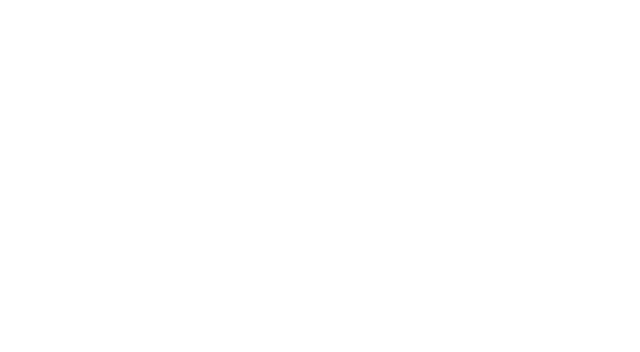
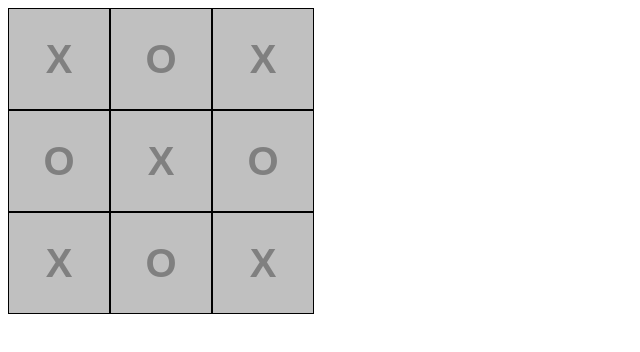
Before and after one commit to bradapc/tictactoe, a plain HTML site: page index.html in a window 1280 px wide. Shown: the whole page, without its empty margins (0-640 px from the left). Drawn offline with Linux system fonts and the light colour scheme.

Commit message:
Added a factory function for creating players and simple gameboard module

```diff
--- a/index.html
+++ b/index.html
@@ -6,7 +6,9 @@
         <link rel="stylesheet" href="style.css">
     </head>
     <body>
+        <div class='gameboard'>
 
+        </div>
         <script src='script.js'></script>
     </body>
 </html>
--- a/script.js
+++ b/script.js
@@ -0,0 +1,22 @@
+const gameboard = (() => {
+    let board = ["X", "O", "X", "O", "X", "O", "X", "O", "X"];
+    for(i = 0; i < board.length; i++) {
+        const boardTile = document.createElement('div');
+        boardTile.classList.add('tile');
+        boardTile.setAttribute('data-tile', i);
+        boardTile.addEventListener('click', () => playerSelection(boardTile.getAttribute('data-tile')) );
+        document.querySelector('.gameboard').appendChild(boardTile);
+        const tileText = document.createElement('p');
+        tileText.classList.add('tile-text');
+        tileText.textContent = `${board[i]}`;
+        boardTile.appendChild(tileText);
+    }
+    function playerSelection(tileNumber) {
+        alert(`${tileNumber} clicked this!`)
+    }
+})();
+
+const playerCreator = (side) => {
+    this.side = side;
+    return {side};
+}
--- a/style.css
+++ b/style.css
@@ -0,0 +1,27 @@
+body {
+    font-family: sans-serif;
+}
+
+.gameboard {
+    display: flex;
+    width: 306px;
+    height: 306px;
+    flex-wrap: wrap;
+}
+
+.tile {
+    width: 100px;
+    height: 100px;
+    background-color: silver;
+    border: 1px solid black;
+    display: flex;
+    align-items: center;
+    justify-content: center;
+    font-size: 40px;
+    font-weight: 700;
+}
+
+p.tile-text {
+    margin: 0;
+    color: grey;
+}
```
